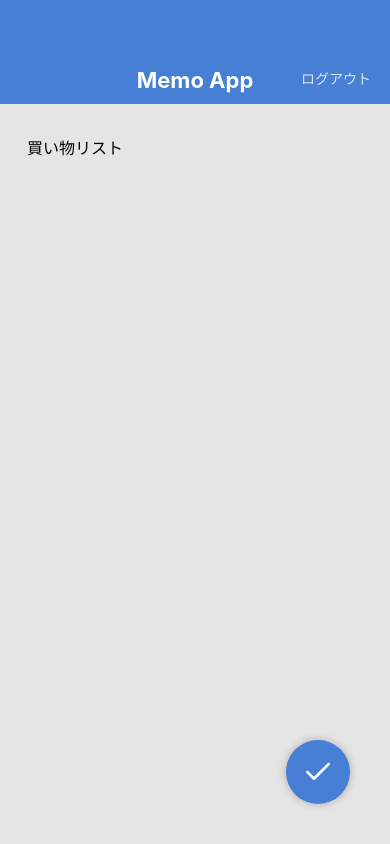
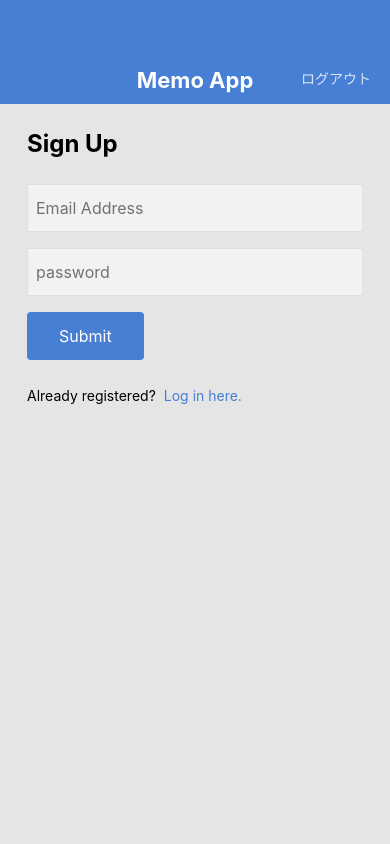
Before and after one commit to potaufeuman/MemoApp, a React Native app: screen / in a window 390 px wide. Built offline with nearby package versions, Linux system fonts and the light colour scheme.

Commit message:
Login,Signup画面を作成

```diff
--- a/App.jsx
+++ b/App.jsx
@@ -3,12 +3,16 @@
 import MemoDetailScreen from './src/screens/MemoDetailScreen';
 import MemoEditScreen from './src/screens/MemoEditScreen';
 import MemoCreateScreen from './src/screens/MemoCreateScreen';
+import LogInScreen from './src/screens/LogInScreen';
+import SignUpScreen from './src/screens/SignUpScreen';
 
 export default function App() {
   return (
     // MemoListScreen
     // MemoDetailScreen
-    <MemoEditScreen />
+    // <MemoEditScreen
     // <MemoCreateScreen
+    // <LogInScreen
+    <SignUpScreen />
   );
 }
--- /dev/null
+++ b/src/components/Button.jsx
@@ -0,0 +1,34 @@
+import React from 'react';
+import { View, Text, StyleSheet } from 'react-native';
+import { string } from 'prop-types';
+
+const Button = (props)=> {
+  const { label } = props;
+  return(
+    <View style={styles.buttonContainer}>
+      <Text style={styles.buttonLabel}>{label}</Text>
+    </View>
+  );
+}
+
+Button.propTypes = {
+  label: string.isRequired,
+};
+
+export default Button;
+
+const styles = StyleSheet.create({
+  buttonContainer: {
+    backgroundColor: '#467FD3',
+    borderRadius: 4,
+    alignSelf: 'flex-start',
+    marginBottom: 24,
+  },
+  buttonLabel: {
+    fontSize: 16,
+    lineHeight: 32,
+    paddingVertical: 8,
+    paddingHorizontal: 32,
+    color: '#fff',
+  },
+});
--- /dev/null
+++ b/src/screens/LogInScreen.jsx
@@ -0,0 +1,78 @@
+import React from 'react';
+import { View, Text, StyleSheet, TextInput, } from 'react-native';
+import AppBar from '../components/AppBar';
+import Button from '../components/Button';
+
+const LogInScreen = ()=> {
+  return(
+    <View style={styles.container}>
+      <AppBar />
+      <View style={styles.inner}>
+        <Text style={styles.title}>Log In</Text>
+        <TextInput style={styles.input} value="Email Address" />
+        <TextInput style={styles.input} value="password" />
+        <Button label='Submit' />
+        <View style={styles.footer}>
+          <Text style={styles.footerText}>Not registered?</Text>
+          <Text style={styles.footerLink}>Sign up here!</Text>
+        </View>
+      </View>
+    </View>
+  );
+}
+
+export default LogInScreen;
+
+const styles = StyleSheet.create({
+  container: {
+    flex: 1,
+    backgroundColor: '#E5E5E5',
+  },
+  inner: {
+    paddingHorizontal: 27,
+    paddingVertical: 24,
+  },
+  title: {
+    fontSize: 24,
+    lineHeight: 32,
+    fontWeight: 'bold',
+    marginBottom: 24,
+  },
+  input: {
+    backgroundColor: '#fff',
+    fontSize: 16,
+    // lineHeight: 32,
+    height: 48,
+    paddingHorizontal: 8,
+    opacity: 0.5,
+    borderColor: '#DDD',
+    borderWidth: 1,
+    marginBottom: 16,
+  },
+  buttonContainer: {
+    backgroundColor: '#467FD3',
+    borderRadius: 4,
+    alignSelf: 'flex-start',
+    marginBottom: 24,
+  },
+  buttonLabel: {
+    fontSize: 16,
+    lineHeight: 32,
+    paddingVertical: 8,
+    paddingHorizontal: 32,
+    color: '#fff',
+  },
+  footer: {
+    flexDirection: 'row',
+  },
+  footerText: {
+    fontSize: 14,
+    lineHeight: 24,
+    marginRight: 8,
+  },
+  footerLink: {
+    fontSize: 14,
+    lineHeight: 24,
+    color: '#467FD3',
+  }
+});
--- /dev/null
+++ b/src/screens/SignUpScreen.jsx
@@ -0,0 +1,78 @@
+import React from 'react';
+import { View, Text, StyleSheet, TextInput, } from 'react-native';
+import AppBar from '../components/AppBar';
+import Button from '../components/Button';
+
+const SignUpScreen = ()=> {
+  return(
+    <View style={styles.container}>
+      <AppBar />
+      <View style={styles.inner}>
+        <Text style={styles.title}>Sign Up</Text>
+        <TextInput style={styles.input} value="Email Address" />
+        <TextInput style={styles.input} value="password" />
+        <Button label='Submit' />
+        <View style={styles.footer}>
+          <Text style={styles.footerText}>Already registered?</Text>
+          <Text style={styles.footerLink}>Log in here.</Text>
+        </View>
+      </View>
+    </View>
+  );
+}
+
+export default SignUpScreen;
+
+const styles = StyleSheet.create({
+  container: {
+    flex: 1,
+    backgroundColor: '#E5E5E5',
+  },
+  inner: {
+    paddingHorizontal: 27,
+    paddingVertical: 24,
+  },
+  title: {
+    fontSize: 24,
+    lineHeight: 32,
+    fontWeight: 'bold',
+    marginBottom: 24,
+  },
+  input: {
+    backgroundColor: '#fff',
+    fontSize: 16,
+    // lineHeight: 32,
+    height: 48,
+    paddingHorizontal: 8,
+    opacity: 0.5,
+    borderColor: '#DDD',
+    borderWidth: 1,
+    marginBottom: 16,
+  },
+  buttonContainer: {
+    backgroundColor: '#467FD3',
+    borderRadius: 4,
+    alignSelf: 'flex-start',
+    marginBottom: 24,
+  },
+  buttonLabel: {
+    fontSize: 16,
+    lineHeight: 32,
+    paddingVertical: 8,
+    paddingHorizontal: 32,
+    color: '#fff',
+  },
+  footer: {
+    flexDirection: 'row',
+  },
+  footerText: {
+    fontSize: 14,
+    lineHeight: 24,
+    marginRight: 8,
+  },
+  footerLink: {
+    fontSize: 14,
+    lineHeight: 24,
+    color: '#467FD3',
+  }
+});
```
